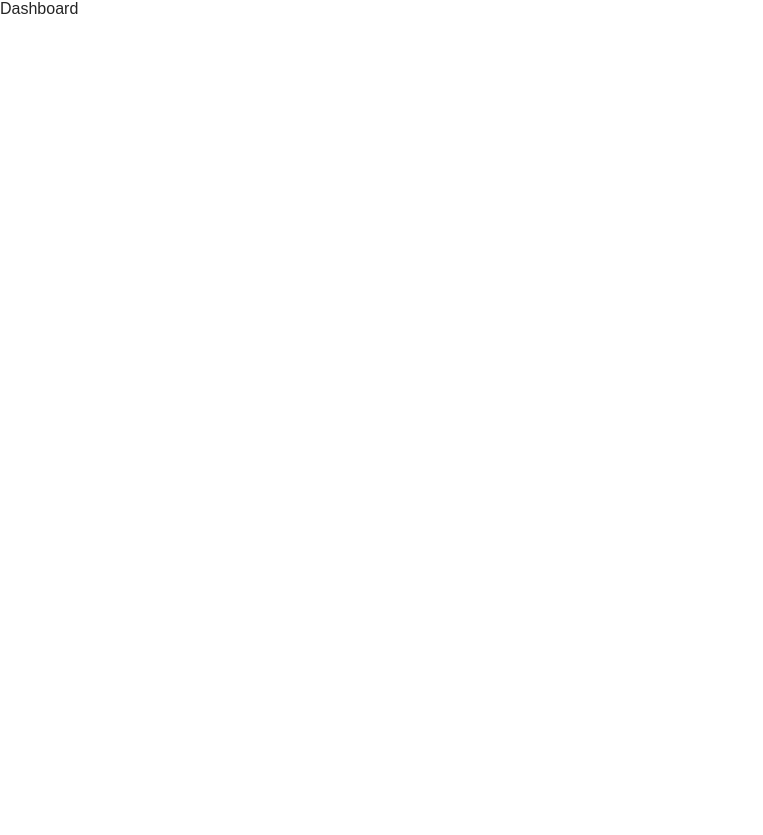
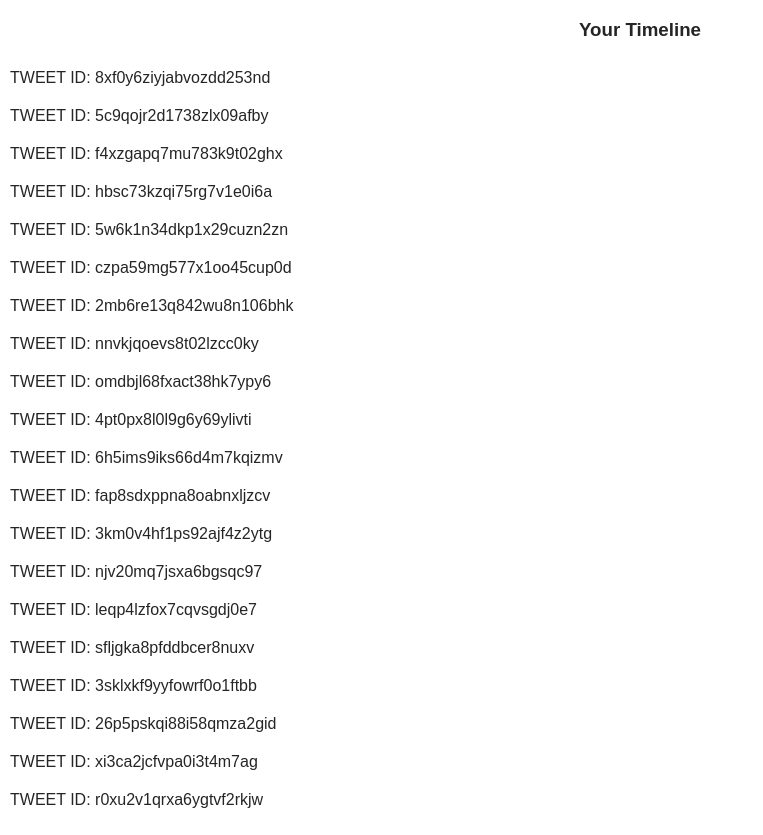
Before and after one commit to ziembick/twitter-clone-redux, a React (Create React App) app: page / in a window 1280 px wide. Shown: the whole page, without its empty margins (0-763 px from the left). Before the commit the page ends 800 px from the top, so only its background shows below. Built offline with nearby package versions, Linux system fonts and the light colour scheme.

Commit message:
fixed handle initial data

```diff
--- a/src/actions/shared.js
+++ b/src/actions/shared.js
@@ -1,6 +1,6 @@
 import { getInitialData } from "../utils/api";
+import { receiveUsers } from "./users";
 import { receiveTweets } from "./tweets";
-import { receiveUsers } from "./users";
 import { setAuthedUser } from "./authedUser";
 
 const AUTHED_ID = "tylermcginnis";
--- a/src/components/App.js
+++ b/src/components/App.js
@@ -3,9 +3,10 @@
 import { handleInitialData } from "../actions/shared";
 import Dashboard from "./Dashboard";
 
+
 const App = (props) => {
   useEffect (() => {
-    props.dispatch(handleInitialData)
+    props.dispatch(handleInitialData())
   },[])
   return <div><Dashboard/></div>;
 };
--- a/src/components/Dashboard.js
+++ b/src/components/Dashboard.js
@@ -1,8 +1,19 @@
 import { connect } from "react-redux";
 
 const Dashboard = (props) => {
-    console.log(props)
-  return <div>Dashboard</div>;
+  console.log(props);
+  return (
+    <div>
+      <h3 className="center">Your Timeline</h3>
+      <ul className="dashboard-list">
+        {props.tweetIds.map((id) => (
+          <li key={id}>
+            <div>TWEET ID: {id}</div>
+          </li>
+        ))}
+      </ul>
+    </div>
+  );
 };
 
 const mapStateToProps = ({ tweets }) => ({
--- a/src/index.js
+++ b/src/index.js
@@ -7,6 +7,7 @@
 import reducer from "./reducers";
 import middleware from "./middleware";
 
+
 const store = createStore(reducer, middleware);
 
 ReactDOM.render(
--- a/src/reducers/tweets.js
+++ b/src/reducers/tweets.js
@@ -1,6 +1,6 @@
 import { RECEIVE_TWEETS } from "../actions/tweets";
 
-export default function users(state = {}, action) {
+export default function tweets(state = {}, action) {
   switch (action.type) {
     case RECEIVE_TWEETS:
       return {
```
Also changed, not shown: src/actions/authedUser.js (line endings or trailing spaces), src/actions/tweets.js (line endings or trailing spaces), src/actions/users.js (line endings or trailing spaces), src/middleware/logger.js (line endings or trailing spaces).
